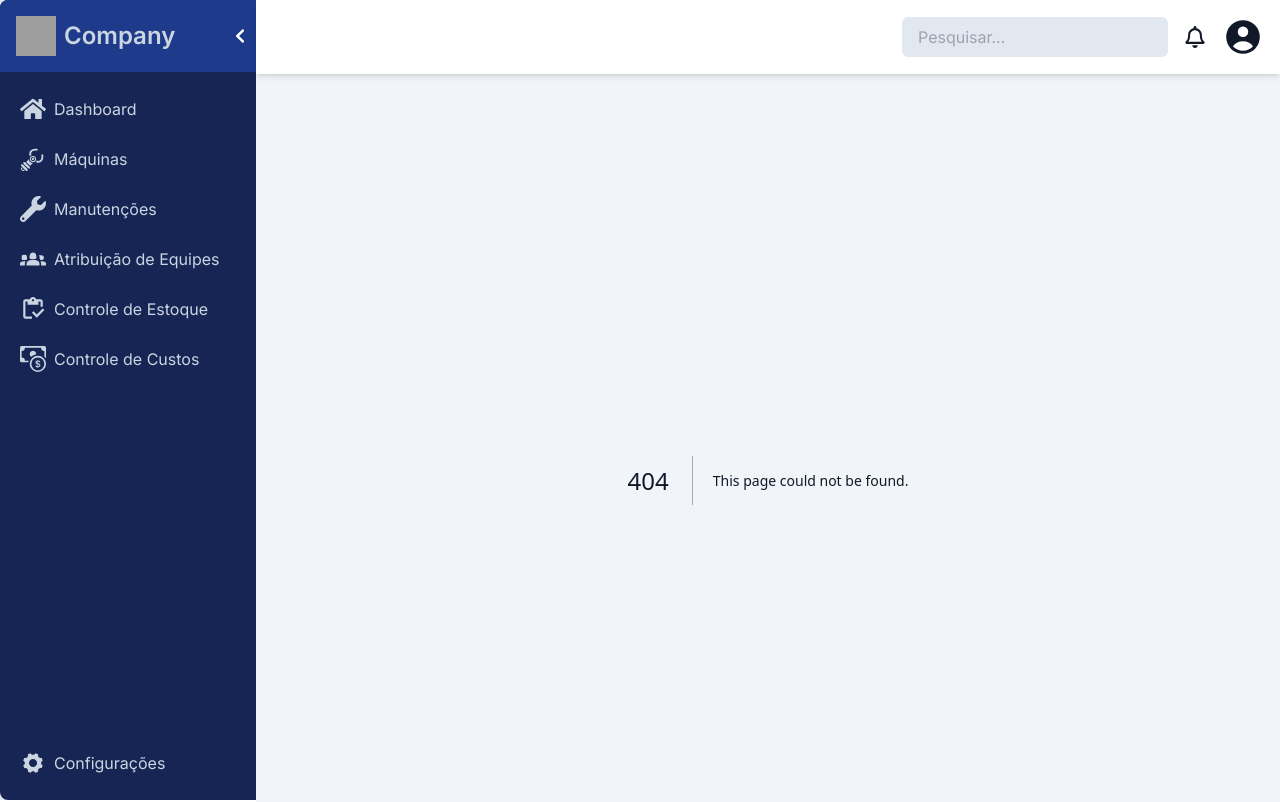
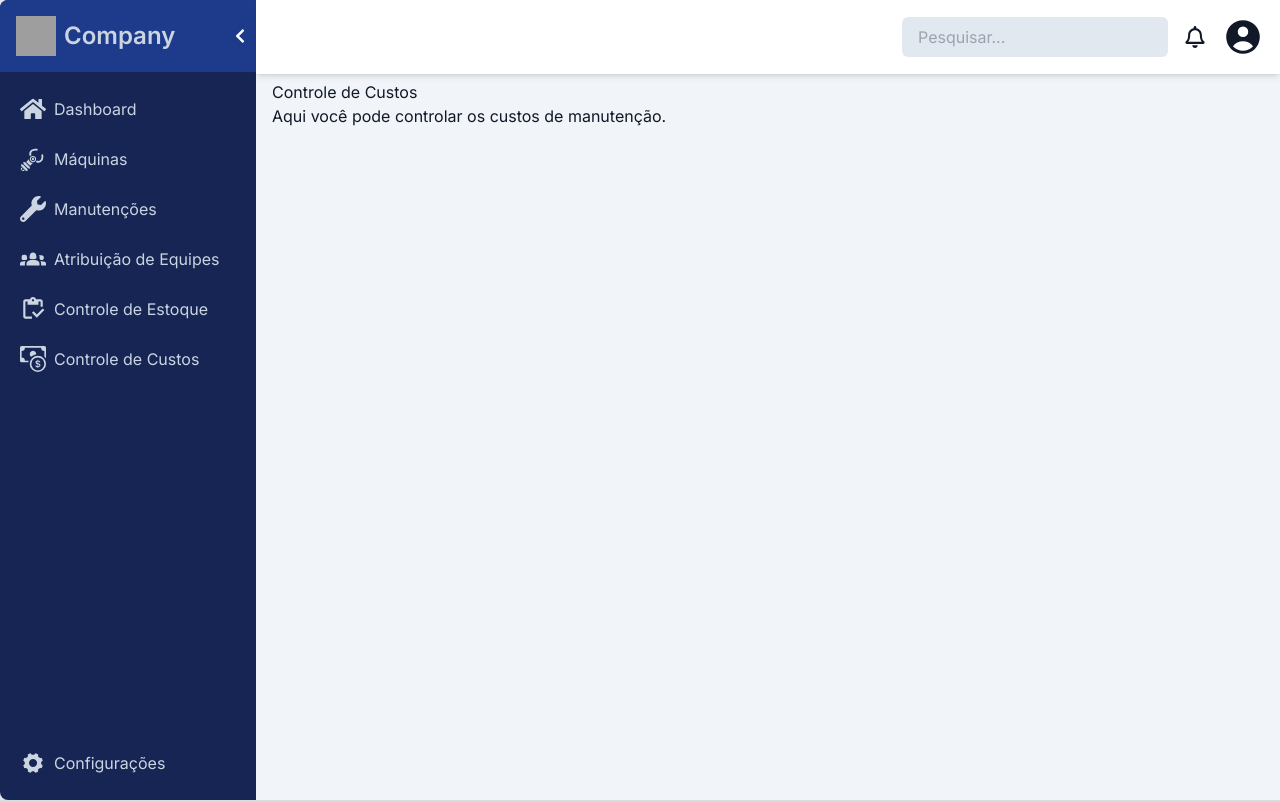
Before and after one commit to heCarlo/frontend, a Next.js app: page /cost-control in a window 1280 px wide. Before the commit this address had no page. Shown: the top 802 px of the page. Built offline with nearby package versions, Linux system fonts and the light colour scheme; grey boxes are pictures that could not be loaded.

Commit message:
feat: added cost-control page

```diff
--- /dev/null
+++ b/app/cost-control/page.tsx
@@ -0,0 +1,13 @@
+// app/cost-control/page.tsx
+import React from 'react';
+
+const CostControl: React.FC = () => {
+  return (
+    <div>
+      <h1>Controle de Custos</h1>
+      <p>Aqui você pode controlar os custos de manutenção.</p>
+    </div>
+  );
+};
+
+export default CostControl;
```
